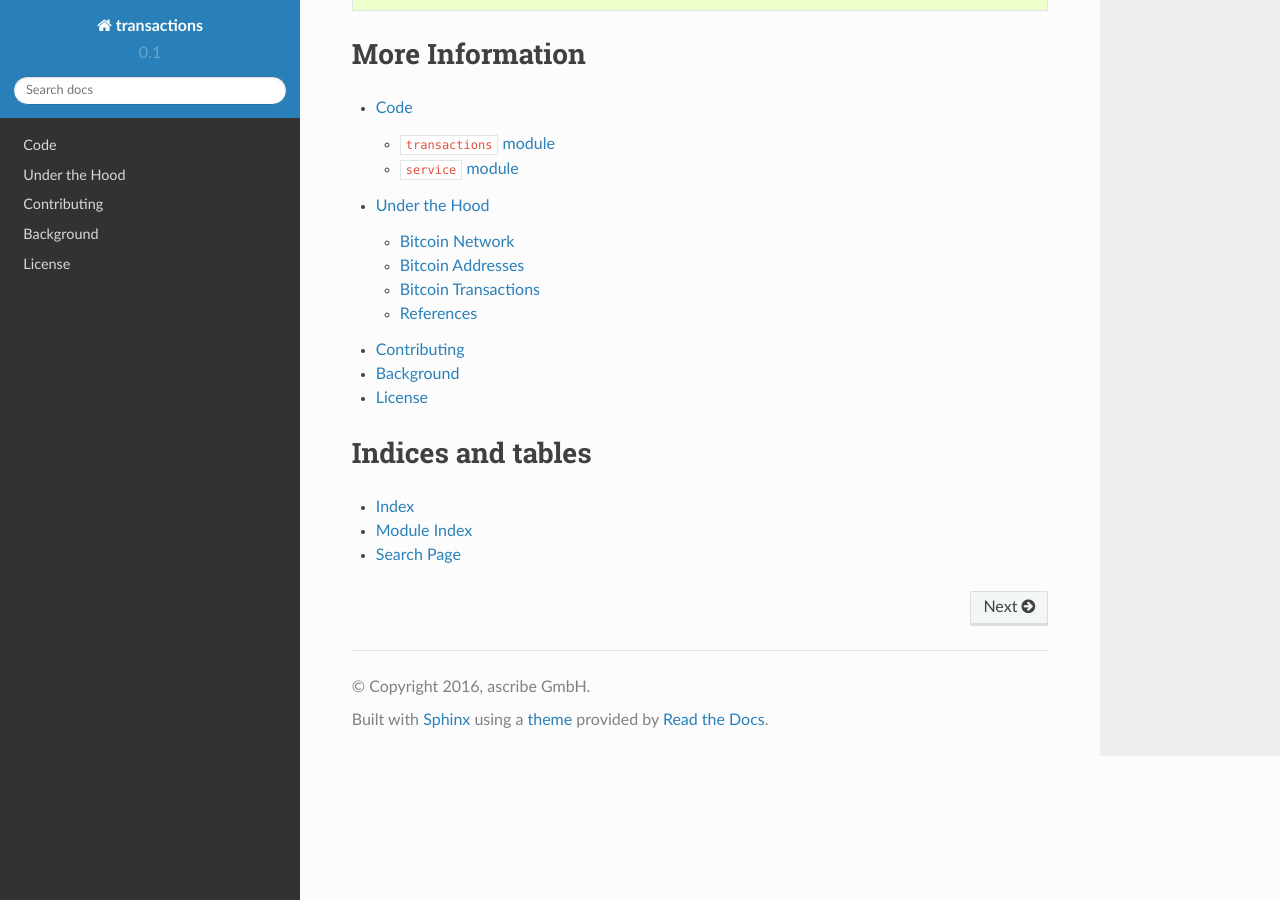
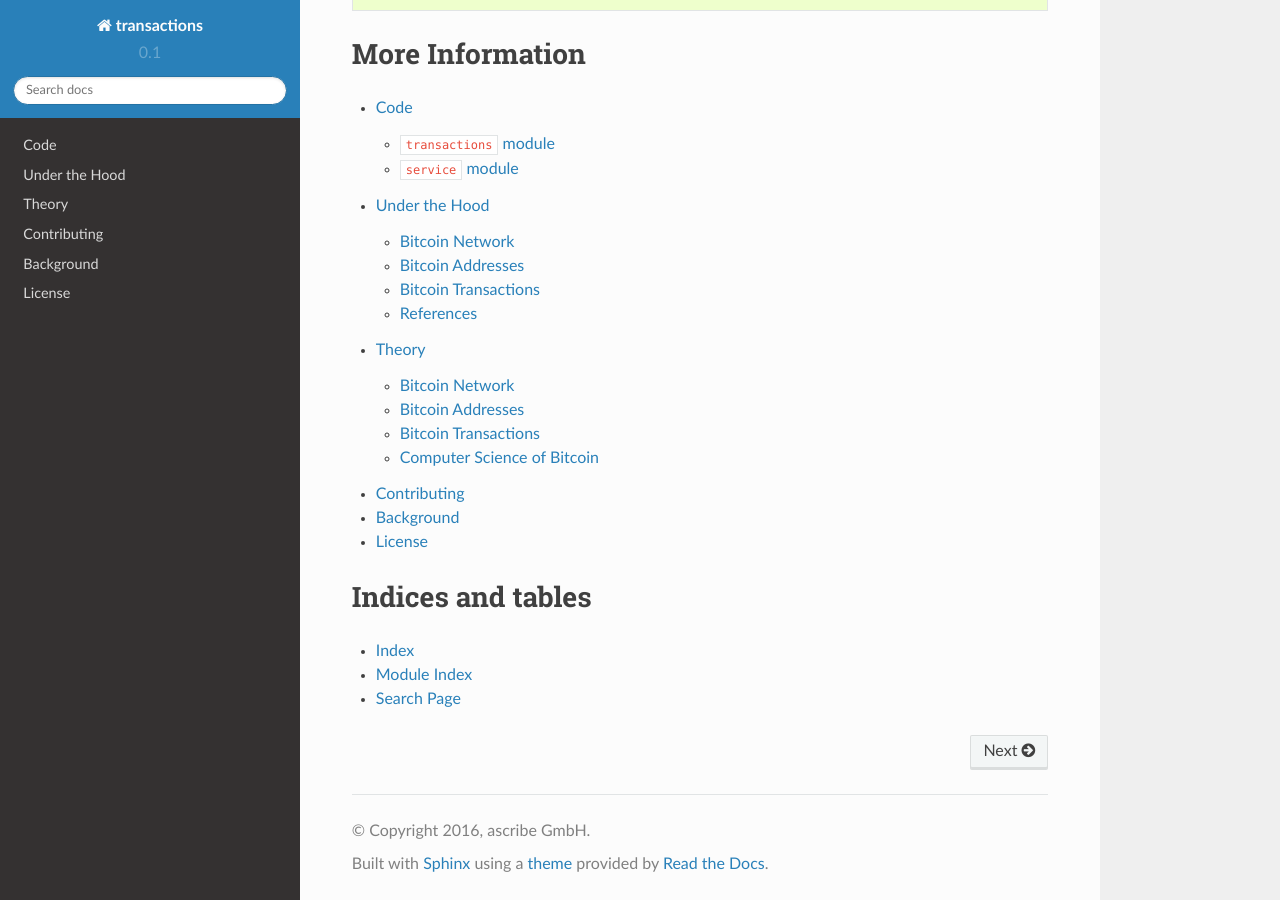
Before and after one commit to ascribe/transactions, a Sphinx documentation site: the page built from docs/source/index.rst, in a window 1280 px wide and 900 px high, scrolled down 2287 px. Built offline with Sphinx 7.4.7 and the Read the Docs theme 2.0.0, drawn with Linux system fonts in a browser that asks for light colours; some of the changed lines change nothing that is shown.

Commit message:
Add part on theory behind bitcoin

```diff
--- a/docs/source/index.rst
+++ b/docs/source/index.rst
@@ -144,6 +144,7 @@ More Information
 
     code
     underthehood
+    theory
     contributing
     background
     license
--- /dev/null
+++ b/docs/source/theory.rst
@@ -0,0 +1,73 @@
+######
+Theory
+######
+
+The intent here is to provide some kind of fundamental knowledge with respect
+to bitcoin.
+
+In order to present the information, we'll use the same three pillars as in
+:ref:`under-the-hood`. That is:
+
+* :ref:`bitcoin-network`
+* :ref:`bitcoin-addresses`
+* :ref:`bitcoin-transactions`
+
+In addition to the above three pillars, we'll add a more theroretical section
+involving cryptography, data structures, and algorithms.
+
+* :ref:`computer-science-of-bitcoin`
+
+
+.. _bitcoin-network:
+
+***************
+Bitcoin Network
+***************
+
+.. todo:: Explain what the bitcoin network is.
+
+    * Its peer-to-peer characteristics.
+
+    Keywords
+        nodes, topology, publishing transactions, propagation times, gossip
+        protocol
+
+
+
+.. _bitcoin-addresses:
+
+*****************
+Bitcoin Addresses
+*****************
+
+.. todo:: Explain what a bitcoin address is, starting from the point of view of
+    a public key as an identity.
+
+    Keywords
+        digital signature, public key & private key pair, hash functions
+
+
+.. _bitcoin-transactions:
+
+********************
+Bitcoin Transactions
+********************
+
+.. todo:: Explain what bitcoin transactions are.
+
+    Keywords:
+        signature, validation, double spend
+
+
+
+.. _computer-science-of-bitcoin:
+
+***************************
+Computer Science of Bitcoin
+***************************
+
+.. todo:: Dwell on the fundamentals of bitcoin from the point of view of data
+    structures and algorithms.
+
+    Keywords:
+        hash functions, hash pointers, linked lists, binary tress, crypto
```
